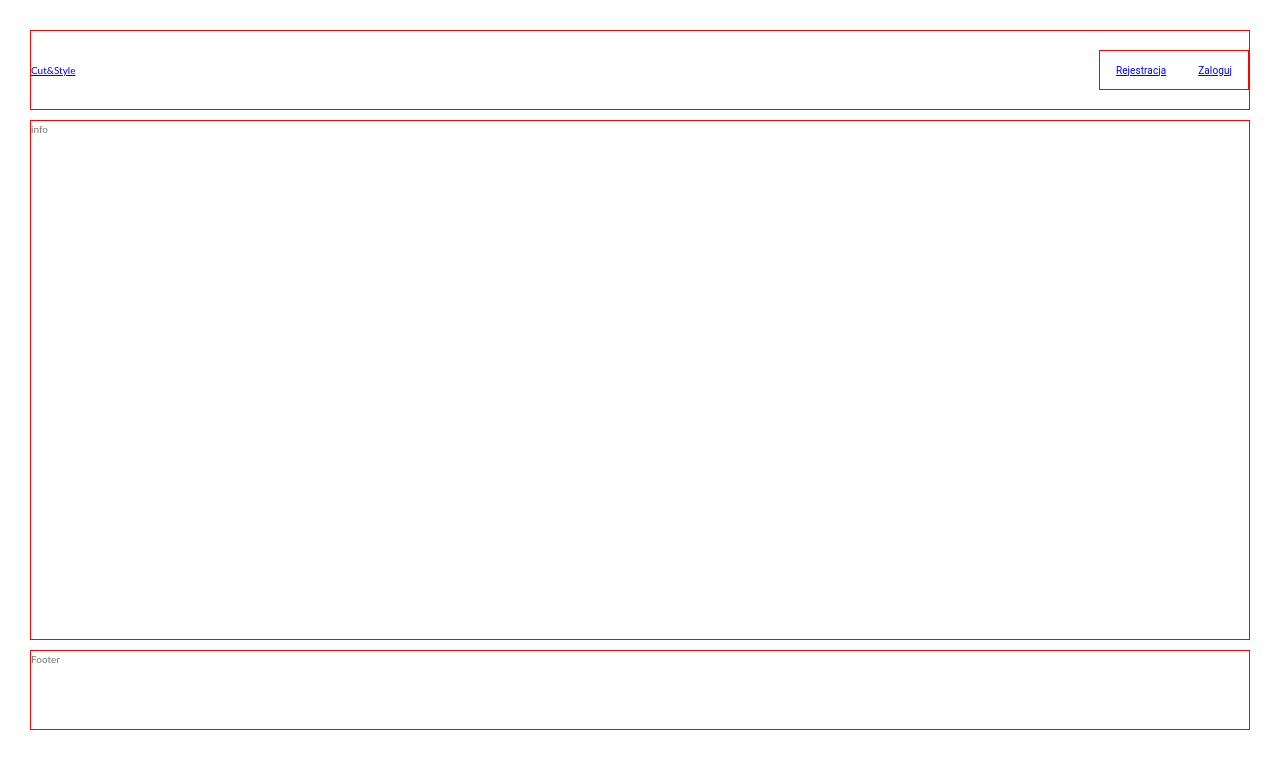
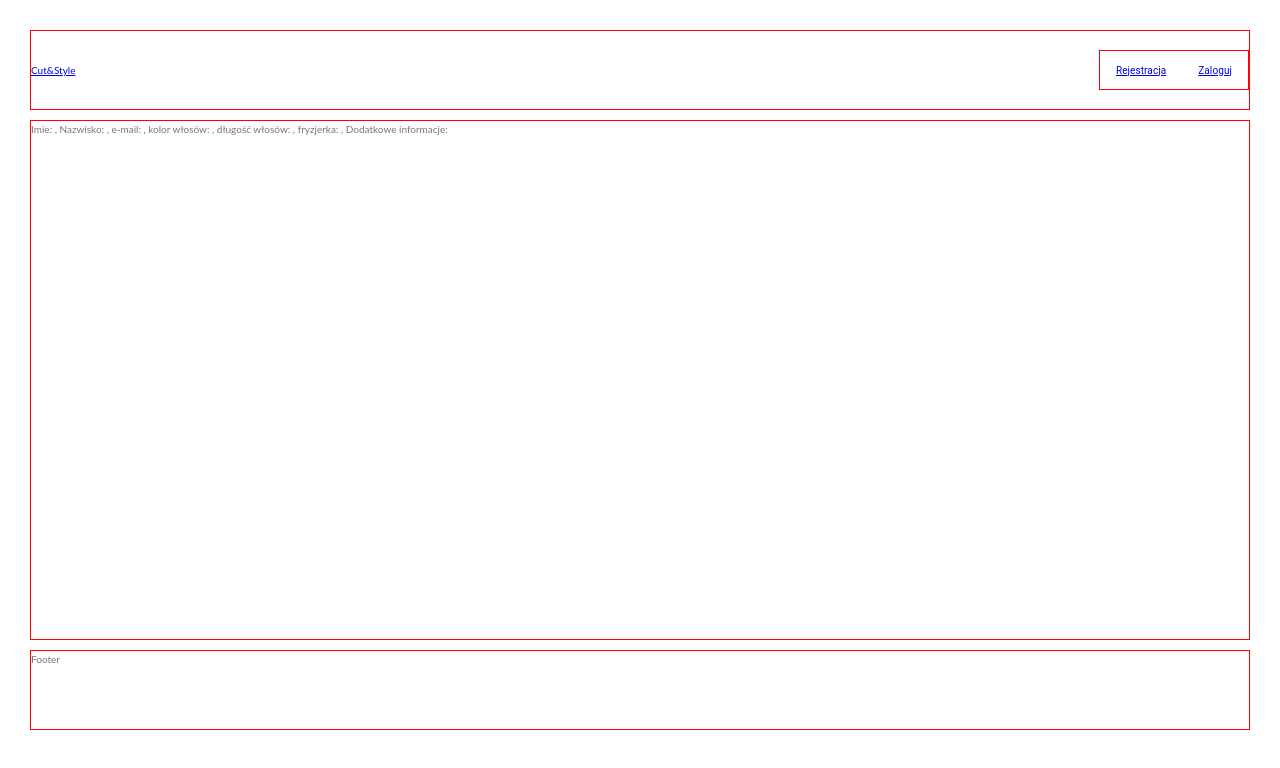
Before and after one commit to Franc91/Cut-Style, a React (Create React App) app: page /#/info in a window 1280 px wide. Shown: the top 768 px of the page. Built offline with nearby package versions, Linux system fonts and the light colour scheme; no server answers.

Commit message:
Stworzono strone profilowa z  importem danych z Firebase

```diff
--- a/src/App.js
+++ b/src/App.js
@@ -43,7 +43,7 @@ class App extends Component {
           <Header user={user} setUser={this.setUser} /> {/* props jak chce przekazywac propsa dalej*/}
           <Switch>
             <Route exact path="/" render={props => <HomePage user={user} {...props} />} />
-            <Route path="/info" render={props => <Dashboard user={user} setUser = {this.setUser} {...props} />} />   {/* render props jak chce przekazywac propsa dalej*/}
+            <Route path="/info" render={props => <Dashboard user={user} {...props} />} />   {/* render props jak chce przekazywac propsa dalej*/}
             <Route path="/registration" render={props => <Registration user={user} {...props} />} />
             <Route path="/signup"render={props => <SignUp setUser={this.setUser} {...props} />}/>
             <Route path="/signin" render={props => <SignIn setUser={this.setUser} {...props} />}/>
--- a/src/component/Dashboard.js
+++ b/src/component/Dashboard.js
@@ -1,44 +1,53 @@
-import React from 'react';
+import React, { useState, useEffect } from 'react';
 import firebase from '../config/fbConfig'
 
+const Dashboard = ({user}) => {
+    const [ name, setName ] = useState(null);
+    const [ surname, setSurname ] = useState(null);
+    const [ email, setEmail ] = useState(null)
+    const [ regData, setRegData ] = useState({})
+    const { addInfo, hairColor, hairLenght, hairdresser  } = regData;
+    const db = firebase.firestore()
 
-const Dashboard = ({user}) => {
+    useEffect(()=>{
+        if(user !=null){
+            db.collection('users')
+            .doc(user.uid)
+            .get()
+            .then(doc =>{
+                console.log(user.uid)
+                if (!doc.exists) {
+                    console.log('No such document!');
+                } else {
+                    setName(doc.data().profileName)
+                    setSurname (doc.data().profileSurname)
+                    setEmail (doc.data().profileEmail)
+                    setRegData (doc.data().regData)
+                    }
+                }
+            )
+        }
+    },[user])
 
-    // const [ name, setName ] = useState(null);
-    // const [ surname, setSurname ] = useState(null);
-    // const uid = user.uid
-    // const db = firebase.firestore()
+    console.log(name, surname, regData);
+    console.log(regData);
 
-    // useEffect(()=>{
-
-    //     if(uid){
-    //         db.collection('users')
-    //         .doc(uid)
-    //         .get()
-    //         .then(doc =>{
-    //             // console.log(doc, uid)
-    //             if (!doc.exists) {
-    //                 console.log('No such document!');
-    //               } else {
-    //                 setName(doc.data().profileName)
-    //                 setSurname (doc.data().profileSurname)
-    //               }
-    //             }
-    //         )
-    //     }
-    // },[])
-    // console.log(name)
+    console.log(hairColor)
 
     return (
         <div style={{border: '1px solid red', marginBottom: 10, height:'65vh'}} id='Dashboard'>
             <div className='userInfo' >
-                {/* `Imie: ${profileName} Nazwisko: ${profilSurname}` */}
-
-                info
-
+                Imie: {name},
+                Nazwisko: {surname},
+                e-mail: {email},
+                kolor włosów: {hairColor},
+                długość włosów: {hairLenght},
+                fryzjerka: {hairdresser},
+                Dodatkowe informacje: {addInfo}
             </div>
         </div>
     )
+
 }
 
 export default Dashboard
--- a/src/component/Registration.js
+++ b/src/component/Registration.js
@@ -2,7 +2,8 @@ import React, { useState, useEffect } from 'react'
 import firebase from '../config/fbConfig'
 import Grid from '@material-ui/core/Grid';
 import DateFnsUtils from '@date-io/date-fns';
-import SendIcon from '@material-ui/icons/Send';
+import SendIcon from '@material-ui/icons/Send'
+import { useHistory } from 'react-router-dom';
 import {
   MuiPickersUtilsProvider,
   DateTimePicker
@@ -22,9 +23,9 @@ const Registration = ({user}) => {
         const [ hairLenght, setHairLenght ] = useState([]);;
         const [ hairColor, setHairColor ] = useState([]);
         const [ hairdressersArr, setHairDressersArr] = useState([]);
-        // const [ addInfo, setAddInfo ] = useState({addInfo:''});
         const db = firebase.firestore();
         const [selectedDate, setSelectedDate ] = useState(null)
+        const history = useHistory();
 
         const [ state, setState ] = useState({
             sex:'',
@@ -94,33 +95,31 @@ const Registration = ({user}) => {
                 [name]: e.target.value
             })
         }
+        const handleOnSubmit = (e) =>{
+            e.preventDefault()
+            if(user != null){
+                db.collection('users')
+                .doc(user.uid)
+                .set({regData:{
+                        sex: state.sex,
+                        hairColor: state.color,
+                        hairLenght: state.lenght,
+                        hairdresser: state.hairdresser,
+                        dateVisit: selectedDate,
+                        addInfo: state.addInfo}
+                     },{merge: true}
+                )
+                .then(()=>{
+                    history.push('/info')               //historia do zmiany elementów po zalgowaniu taki redirect
+                    console.log('zapisano')
+                })
+                .catch(()=>{
+                    console.log('dupa')
+                })
+            }
 
-        // const handleOnChangeColor=({target})=>{
-        //     setColor(prev=>({
-        //         ...prev,
-        //         color:target.value}
-        //         ));
-        // }
+        }
 
-        // const handleOnChangeLenght=({target})=>{
-        //     setLenght(prev=>({
-        //         ...prev,
-        //         lenght:target.value}
-        //         ));
-        // }
-
-        // const handleOnChangeHairdresser=({target})=>{
-        //     setHairDressers(prev=>({
-        //         ...prev,
-        //         hairdresser:target.value}));
-        // }
-
-        // const handleOnChangeAddInfo =({target})=>{
-        //     setAddInfo(prev=>({
-        //         ...prev,
-        //         [target.name]: target.value
-        //     }))
-        // }
         const divStyle = {
             border: '1px solid red',
             marginBottom: 10,
@@ -131,29 +130,21 @@ const Registration = ({user}) => {
             justifyContent: 'center'
         }
         const formStyle = {
-            // display: 'flex',
-            // flexDirection: 'column',
-            // alignItems:'center',
-            // justifyContent: 'center',
             width: '30%',
             margin: '0 auto'
         }
-        // const divInnerStyle = {
-        //     display: 'flex',
-        //     flexDirection: 'column',
-        //     alignItems:'center',
-        //     justifyContent: 'center',
-        // }
+
 
         const buttonStyle={
             marginTop: '1rem'
         }
 
         console.log(state.color,state.sex,state.lenght,state.hairdresser, selectedDate, state.addInfo)
-        console.log(state.sex)
+
         return (
             <div style={divStyle} id='Dashboard'>
-                <FormGroup style={formStyle}>
+                <form onSubmit={handleOnSubmit}>
+                    <FormGroup style={formStyle} onSubmit={handleOnSubmit}>
                         <FormControl>
                             <InputLabel htmlFor='sex-label'>Wybierz płeć</InputLabel>
                                     <Select inputProps={{name:'sex', id:'sex-label' }} value={state.sex} onChange={handleOnChange('sex')}>
@@ -218,6 +209,7 @@ const Registration = ({user}) => {
                         Zapisz się
                         </Button>
                     </FormGroup>
+                </form>
             </div>
         )
 }
--- a/src/component/SignIn.js
+++ b/src/component/SignIn.js
@@ -1,11 +1,14 @@
 import React, { useState } from 'react';
 import { TextField, Button } from '@material-ui/core';
+import Backdrop from '@material-ui/core/Backdrop';
+import CircularProgress from '@material-ui/core/CircularProgress';
 import SendIcon from '@material-ui/icons/Send';
 import firebase from "../config/fbConfig";
 import { useHistory } from 'react-router-dom'
 
 const SignIn = (props) => {                 //przekazanie propsa z rodzica
     const history = useHistory();
+    const [open, setOpen] = useState(false);
     const [state, setState] = useState({
         email:'',
         password:'',
@@ -52,6 +55,10 @@ const SignIn = (props) => {                 //przekazanie propsa z rodzica
         }))
     }
 
+    const handleClose = () => {
+        setOpen(false);
+    }
+
     const handleOnSubmit = (e) => {
         e.preventDefault();
         setState(prev => ({
@@ -63,7 +70,11 @@ const SignIn = (props) => {                 //przekazanie propsa z rodzica
             }
         }))
         firebase.auth().signInWithEmailAndPassword(state.email, state.password)
-
+        .then(()=>(
+        <Backdrop open={open} onClick={handleClose}>
+            <CircularProgress color="inherit" />
+        </Backdrop>
+        ))
         .then((user)=>{
             props.setUser(user);
             history.push('/')               //historia do zmiany elementów po zalgowaniu taki redirect
--- a/src/component/SignUp.js
+++ b/src/component/SignUp.js
@@ -71,8 +71,8 @@ const SignUp = (props) => {
               surname: prev.surname < 5 ? true : false
             }
         }))
+
         firebase.auth().createUserWithEmailAndPassword(state.email, state.password)
-
         .then((resp) => {
             const db = firebase.firestore();
             return db.collection('users').doc(resp.user.uid).set({
```
Also changed, not shown: src/component/layout/Navbar.js (+0 -8 lines). Lines whose indentation alone changed are shown as unchanged.
